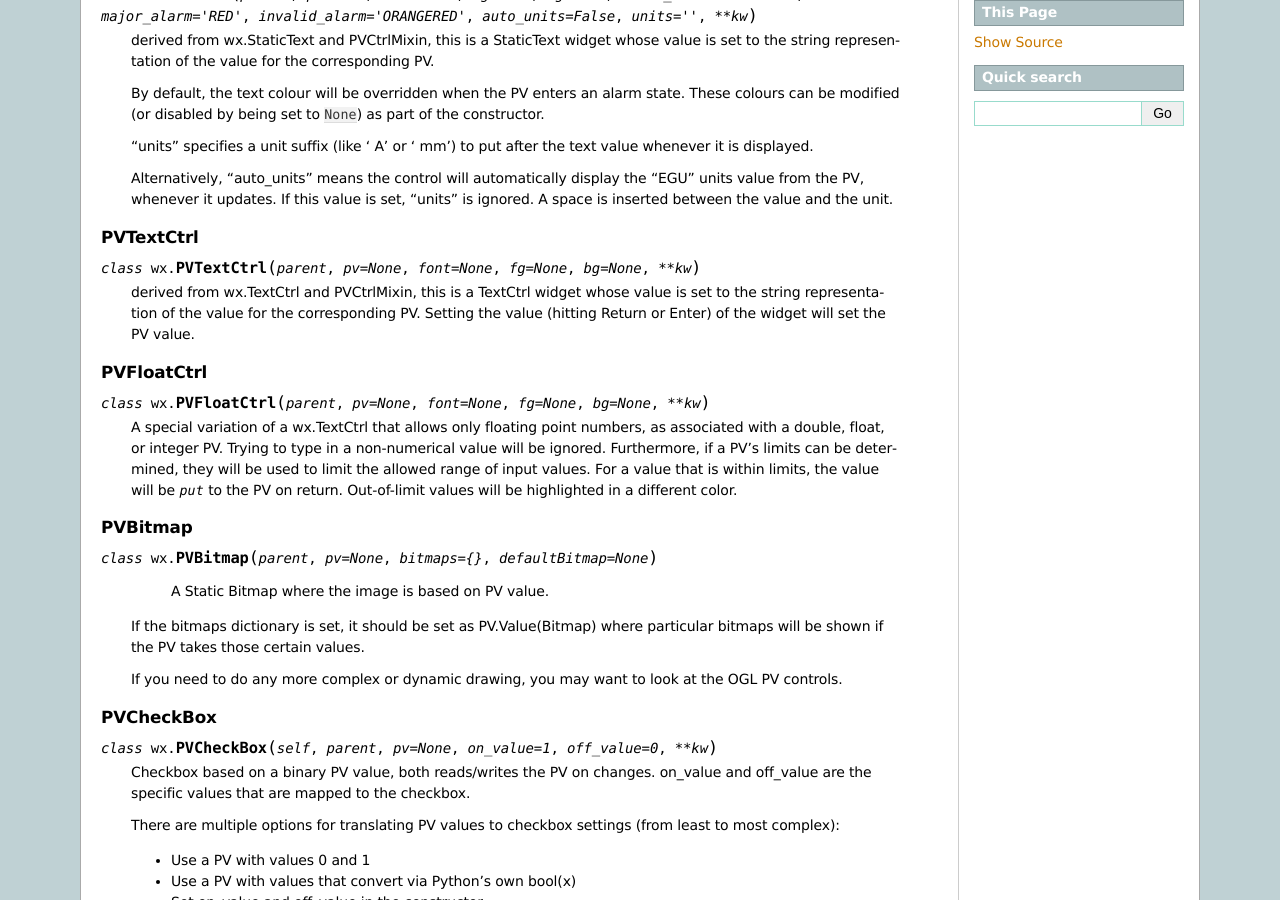
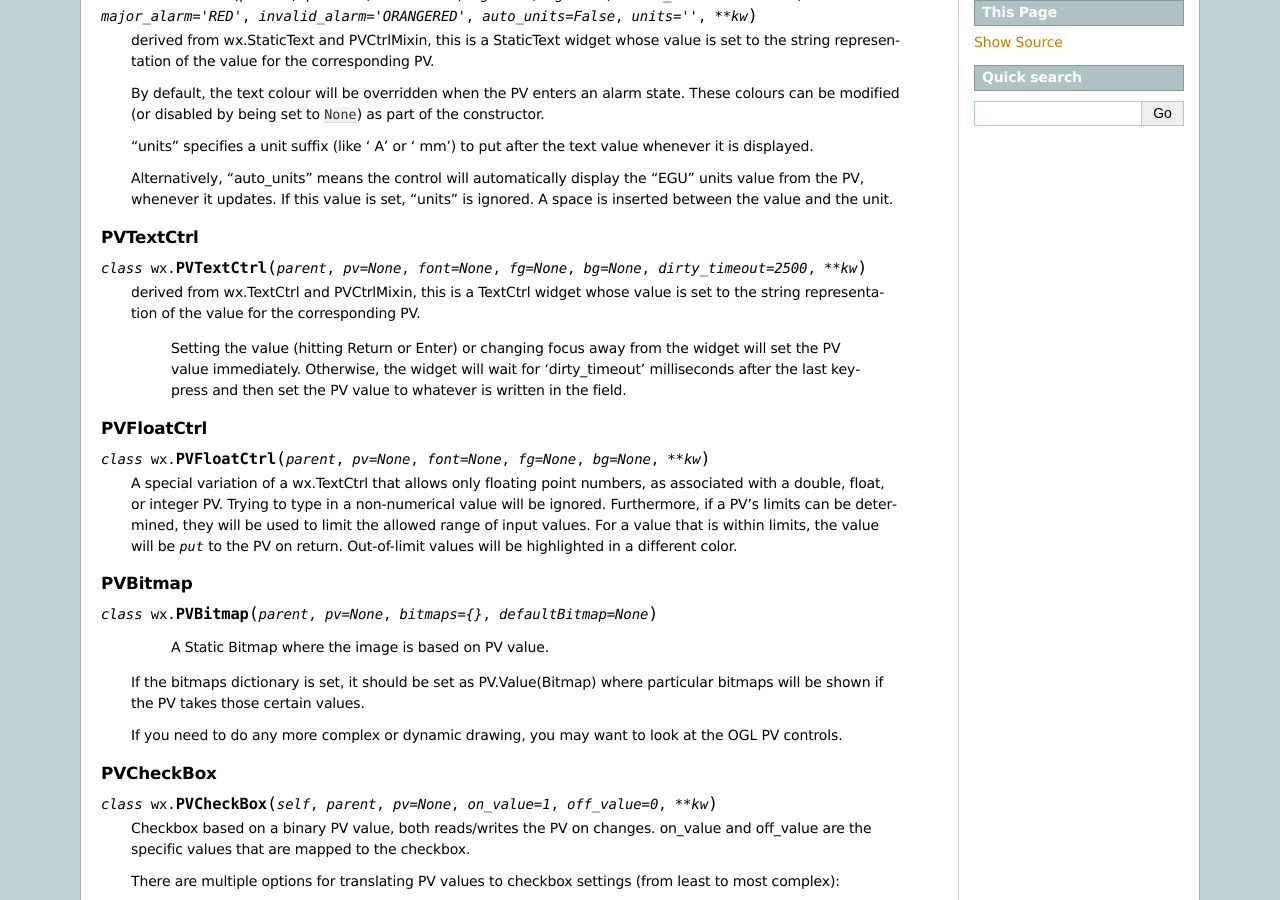
Before and after one commit to pyepics/pyepics, a Sphinx documentation site: the page built from doc/wx.rst, in a window 1280 px wide and 900 px high, scrolled down 1311 px. Built offline with Sphinx 7.4.7, drawn with Linux system fonts in a browser that asks for light colours; formulas are drawn with MathJax 3; pages that are not in the unit, such as notebooks, are missing from menus; the version number is read from the project's files by our own code.

Commit message:
PVTextCtrl: Add writeback mechanism on keypress timeout or when focus is lost

```diff
--- a/doc/wx.rst
+++ b/doc/wx.rst
@@ -118,12 +118,16 @@ PVText
 PVTextCtrl
 ~~~~~~~~~~~
 
-.. class:: PVTextCtrl(parent, pv=None, font=None, fg=None, bg=None, **kw)
+.. class:: PVTextCtrl(parent, pv=None, font=None, fg=None, bg=None, dirty_timeout=2500, **kw)
 
     derived from wx.TextCtrl and PVCtrlMixin, this is a TextCtrl widget
     whose value is set to the string representation of the value for the
-    corresponding PV.  Setting the value (hitting Return or Enter) of the
-    widget will set the PV value.
+    corresponding PV.
+
+	 Setting the value (hitting Return or Enter) or changing focus away
+	 from the widget will set the PV value immediately. Otherwise, the
+	 widget will wait for 'dirty_timeout' milliseconds after the last
+	 keypress and then set the PV value to whatever is written in the field.
 
 
 PVFloatCtrl
```
Also changed, not shown: 1 other file.
